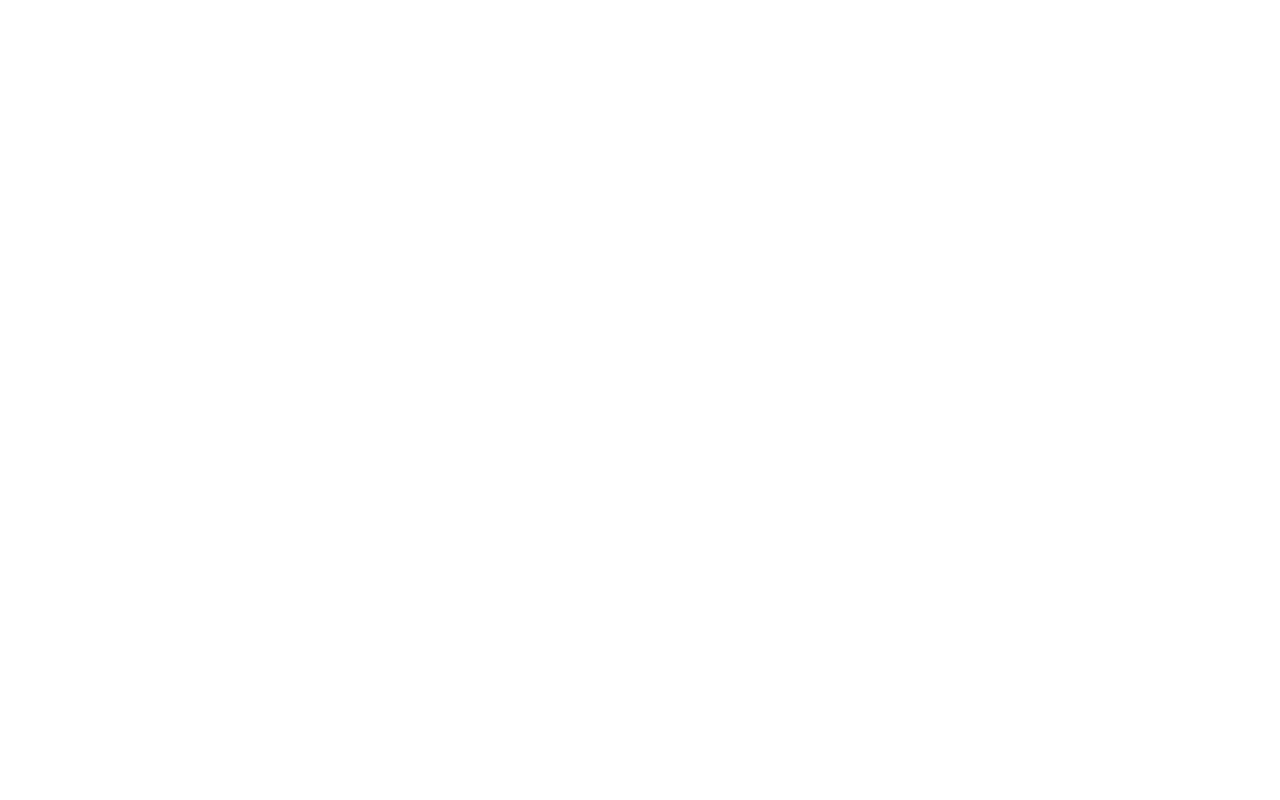
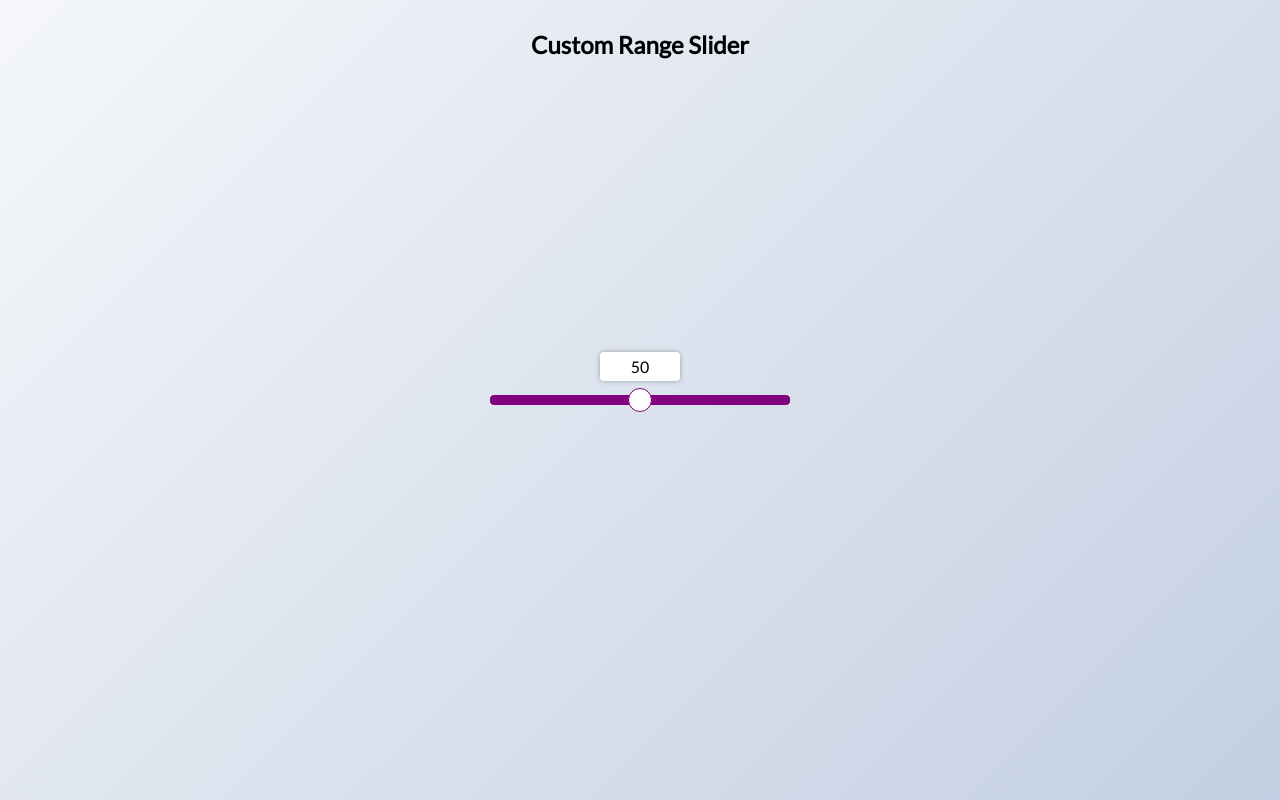
Before and after one commit to iamshahidameen/custom-range-slider, a plain HTML site: page index.html in a window 1280 px wide. Drawn offline with Linux system fonts and the light colour scheme.

Commit message:
Added simple layout for range slider

```diff
--- a/index.html
+++ b/index.html
@@ -1,13 +1,18 @@
 <!DOCTYPE html>
 <html lang="en">
-<head>
-    <meta charset="UTF-8">
-    <meta http-equiv="X-UA-Compatible" content="IE=edge">
-    <meta name="viewport" content="width=device-width, initial-scale=1.0">
-    <link rel="stylesheet" href="style.css">
+  <head>
+    <meta charset="UTF-8" />
+    <meta name="viewport" content="width=device-width, initial-scale=1.0" />
+    <link rel="stylesheet" href="style.css" />
     <title>Custom Range Slider - For All the Browsers</title>
-</head>
-<body>
+  </head>
+  <body>
+    <h2>Custom Range Slider</h2>
+    <div class="range-container">
+      <input type="range" id="range" min="0" max="100">
+      <label for="range">50</label>
+    </div>
+
     <script src="script.js"></script>
-</body>
+  </body>
 </html>
--- a/style.css
+++ b/style.css
@@ -0,0 +1,108 @@
+@import url('https://fonts.googleapis.com/css?family=Lato&display=swap');
+
+* {
+  box-sizing: border-box;
+}
+
+body {
+  background-image: linear-gradient(135deg, #f5f7fa 0%, #c3cfe2 100%);
+  font-family: 'Lato', sans-serif;
+  display: flex;
+  flex-direction: column;
+  align-items: center;
+  justify-content: center;
+  height: 100vh;
+  overflow: hidden;
+  margin: 0;
+}
+
+h2 {
+  position: absolute;
+  top: 10px;
+}
+
+.range-container {
+  position: relative;
+}
+
+input[type='range'] {
+  width: 300px;
+  margin: 18px 0;
+  -webkit-appearance: none;
+}
+
+input[type='range']:focus {
+  outline: none;
+}
+
+input[type='range'] + label {
+  background-color: #fff;
+  position: absolute;
+  top: -25px;
+  left: 110px;
+  width: 80px;
+  padding: 5px 0;
+  text-align: center;
+  border-radius: 4px;
+  box-shadow: 0 0 5px rgba(0, 0, 0, 0.3);
+}
+
+/* Chrome & Safari */
+input[type='range']::-webkit-slider-runnable-track {
+  background: purple;
+  border-radius: 4px;
+  width: 100%;
+  height: 10px;
+  cursor: pointer;
+}
+
+input[type='range']::-webkit-slider-thumb {
+  -webkit-appearance: none;
+  height: 24px;
+  width: 24px;
+  background: #fff;
+  border-radius: 50%;
+  border: 1px solid purple;
+  margin-top: -7px;
+  cursor: pointer;
+}
+
+/* Firefox */
+input[type='range']::-moz-range-track {
+  background: purple;
+  border-radius: 4px;
+  width: 100%;
+  height: 13px;
+  cursor: pointer;
+}
+
+input[type='range']::-moz-range-thumb {
+  -webkit-appearance: none;
+  height: 24px;
+  width: 24px;
+  background: #fff;
+  border-radius: 50%;
+  border: 1px solid purple;
+  margin-top: -7px;
+  cursor: pointer;
+}
+
+/* IE */
+input[type='range']::-ms-track {
+  background: purple;
+  border-radius: 4px;
+  width: 100%;
+  height: 13px;
+  cursor: pointer;
+}
+
+input[type='range']::-ms-thumb {
+  -webkit-appearance: none;
+  height: 24px;
+  width: 24px;
+  background: #fff;
+  border-radius: 50%;
+  border: 1px solid purple;
+  margin-top: -7px;
+  cursor: pointer;
+}
```
